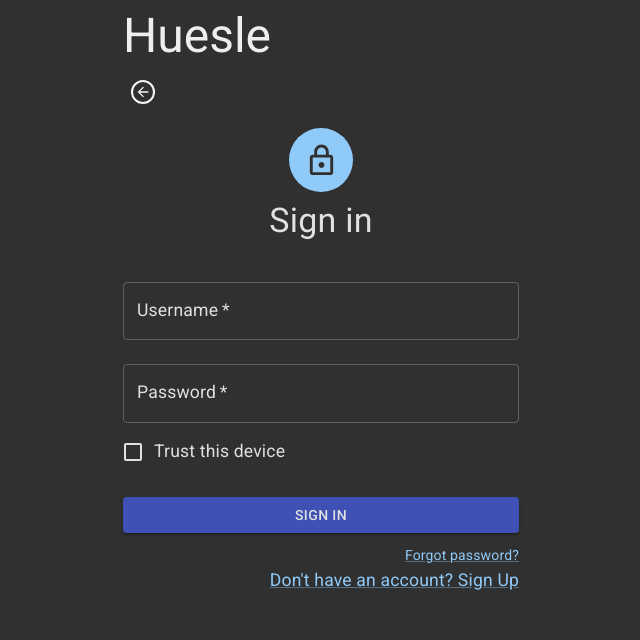
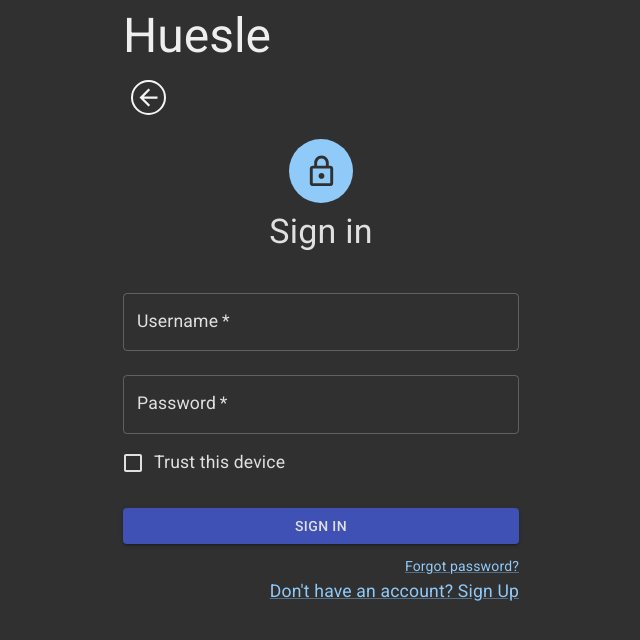
Before and after one commit to alberto-spadoni3/Huesle, a React (Create React App) app in the folder client/: page /login in a window 1280 px wide. Shown: the top 640 px of the page, without its empty margins (319-959 px from the left). Built offline with nearby package versions, Linux system fonts and the light colour scheme; no server answers.

Commit message:
Ingrandito pulsante Indietro

```diff
--- a/client/src/components/BackButton.js
+++ b/client/src/components/BackButton.js
@@ -9,6 +9,7 @@ const BackButton = () => {
         <Box sx={{ marginY: 1 }}>
             <IconButton onClick={(e) => navigate(-1)}>
                 <ArrowBackIcon
+                    fontSize="large"
                     sx={{
                         border: "2px solid",
                         borderColor: "palette.text.primary",
```
